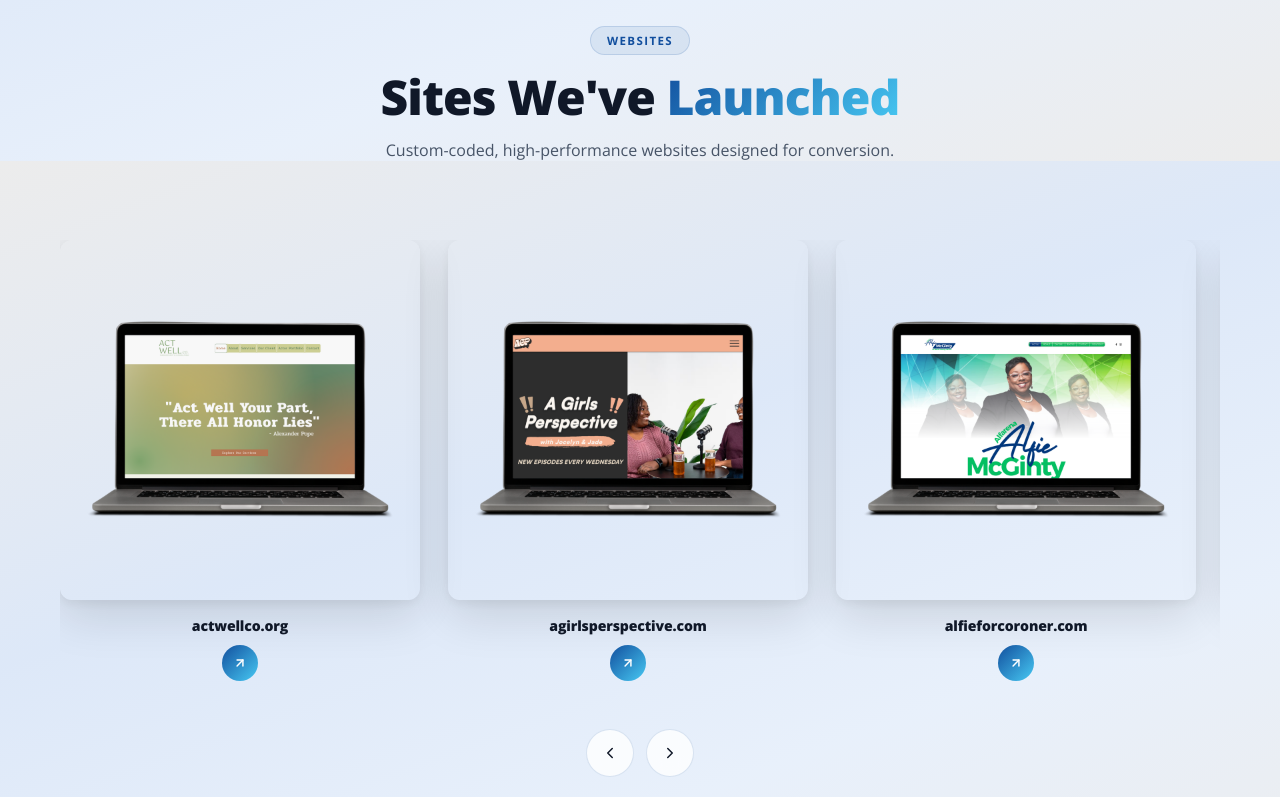
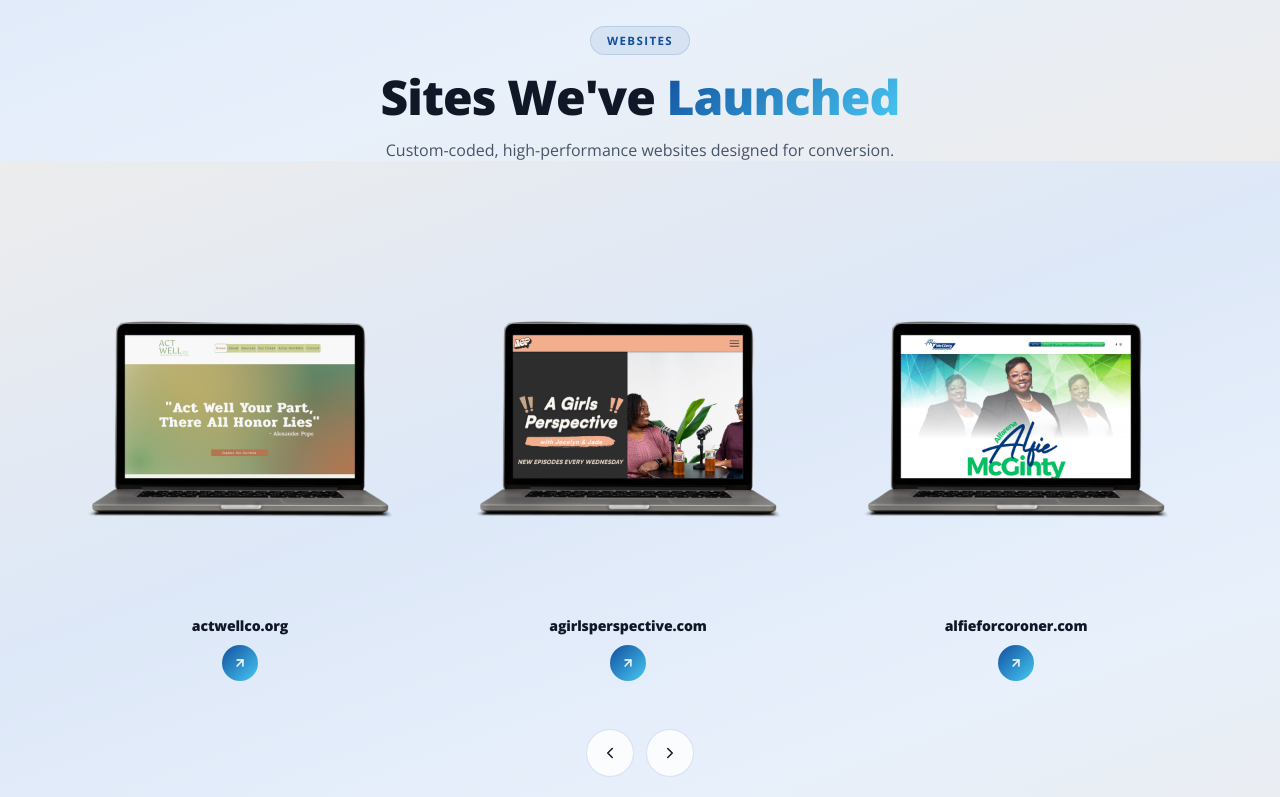
Before and after one commit to editmelo/EML-website, a plain HTML site: page portfolio.html in a window 1280 px wide. Shown: the part 639-1436 px from the top of the page. Drawn offline with nearby package versions, Linux system fonts and the light colour scheme; a script that the page names is missing.

Commit message:
Remove all box styling from website slide images — fully transparent
Co-Authored-By: Claude Opus 4.6 (1M context) <noreply@anthropic.com>

```diff
--- a/portfolio.html
+++ b/portfolio.html
@@ -237,13 +237,12 @@
     }
     .web-slide:hover { transform: translateY(-10px); }
     .web-slide-img {
-      width: 100%; height: auto; border-radius: 12px;
-      box-shadow: 0 16px 48px rgba(0,0,0,0.12), 0 4px 12px rgba(0,0,0,0.06);
-      transition: transform 0.4s, box-shadow 0.4s;
+      width: 100%; height: auto; border-radius: 0;
+      box-shadow: none; background: transparent;
+      transition: transform 0.4s;
     }
     .web-slide:hover .web-slide-img {
       transform: scale(1.03);
-      box-shadow: 0 24px 64px rgba(18,79,158,0.2), 0 8px 20px rgba(0,0,0,0.1);
     }
     .web-slide-info {
       padding: 16px 0 0; display: flex; flex-direction: column; align-items: center; gap: 10px;
```
